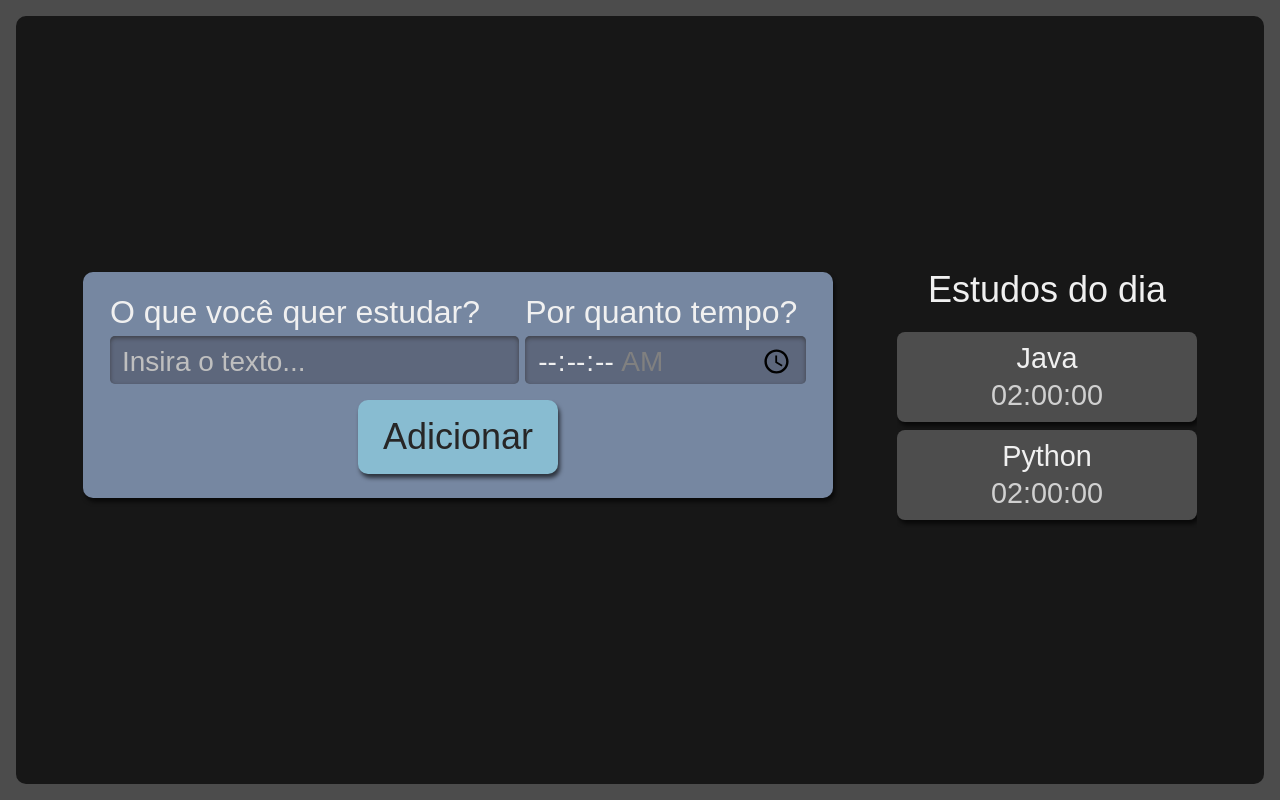
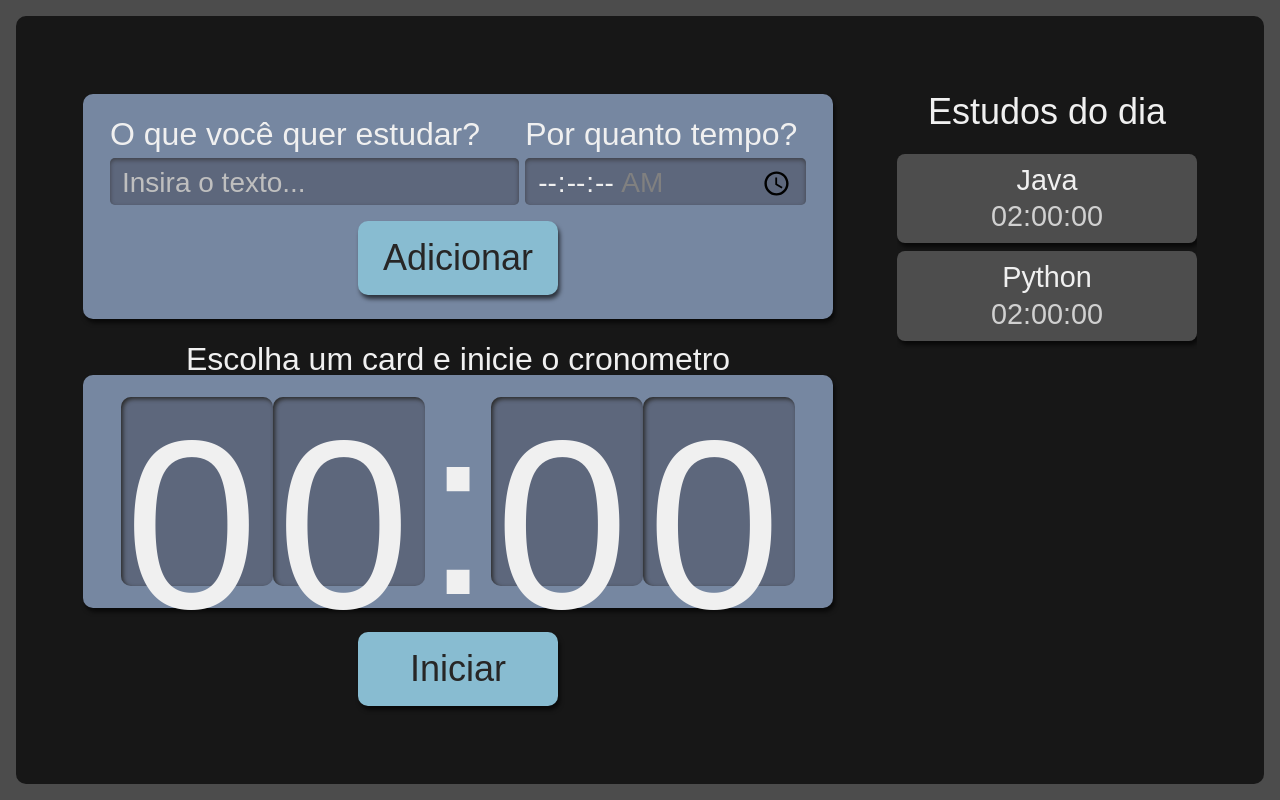
Before and after one commit to brenovinicius/studies, a React (Create React App) app: page / in a window 1280 px wide. Built offline with nearby package versions, Linux system fonts and the light colour scheme.

Commit message:
add cronometro component

```diff
--- /dev/null
+++ b/src/components/Cronometro/Cronometro.module.scss
@@ -0,0 +1,59 @@
+.cronometro {
+    display: flex;
+    flex-direction: column;
+    align-items: center;
+    grid-area: cronometro;
+
+    .relogioWrapper {
+      align-items: center;
+      background-color: #7687A1;
+      border-radius: 10px;
+      box-shadow: 2px 4px 4px #0000009F;
+      box-sizing: border-box;
+      display: flex;
+      font-size: 5rem;
+      justify-content: center;
+      margin-bottom: 24px;
+      padding: 16px 12px;
+      width: 100%;
+    }
+
+    .titulo {
+      font-size: 2rem;
+    }
+
+    button {
+      background-color: #88bcd1;
+      border-radius: 10px;
+      box-shadow: 2px 4px 4px #0000009F;
+      color: #272626;
+      cursor: pointer;
+      font-size: 1.25rem;
+      padding: 16px;
+      width: 150px;
+
+      &:active {
+        background-color: #7CA6B7;
+        box-shadow: 2px 2px 4px #0000009F inset;
+        cursor: auto;
+      }
+    }
+
+    @media screen and (min-width:1280px) {
+
+      .relogioWrapper{
+        font-size: 15rem;
+      }
+
+      p {
+        font-size: 2rem;
+      }
+
+      button {
+        grid-column-start: span 2;
+        justify-self: center;
+        width: 200px;
+        font-size: 2.25rem;
+      }
+    }
+  }
--- /dev/null
+++ b/src/components/Cronometro/Relogio/Relogio.module.scss
@@ -0,0 +1,21 @@
+.relogioNumero {
+    background-color: #5D677C;
+    box-shadow: 2px 2px 4px #2B2B2B inset;
+    height: 3.6rem;
+    width: 3rem;
+    padding: 8px 4px;
+    border-radius: 10px;
+
+    @media screen and (min-width:1280px) {
+      height: 10.8rem;
+      width: 9rem;
+    }
+  }
+
+  .relogioDivisao {
+    height: 4.2rem;
+
+    @media screen and (min-width:1280px) {
+      height: 12.6rem;
+    }
+  }
--- /dev/null
+++ b/src/components/Cronometro/Relogio/index.tsx
@@ -0,0 +1,13 @@
+import style from './Relogio.module.scss';
+
+export default function Relogio() {
+  return (
+    <>
+      <span className={style.relogioNumero}>0</span>
+      <span className={style.relogioNumero}>0</span>
+      <span className={style.relogioDivisao}>:</span>
+      <span className={style.relogioNumero}>0</span>
+      <span className={style.relogioNumero}>0</span>
+    </>
+  );
+}
--- /dev/null
+++ b/src/components/Cronometro/index.tsx
@@ -0,0 +1,15 @@
+import Botao from './../Botao';
+import Relogio from './Relogio';
+import style from './Cronometro.module.scss';
+
+export default function Cronometro() {
+  return (
+    <div className={style.cronometro}>
+      <p className={style.titulo}>Escolha um card e inicie o cronometro</p>
+      <div className={style.relogioWrapper}>
+        <Relogio/>
+      </div>
+      <Botao texto='Iniciar'/>
+    </div>
+  );
+}
--- a/src/pages/App.tsx
+++ b/src/pages/App.tsx
@@ -1,5 +1,6 @@
 import React from 'react';
-import Formulario from '../components/Formulario/index';
+import Cronometro from '../components/Cronometro';
+import Formulario from '../components/Formulario';
 import Lista from '../components/Lista';
 import style from './App.module.scss'
 
@@ -8,6 +9,7 @@ function App() {
     <div className={style.AppStyle}>
       <Formulario/>
       <Lista></Lista>
+      <Cronometro/>
     </div>
   );
 }
```
